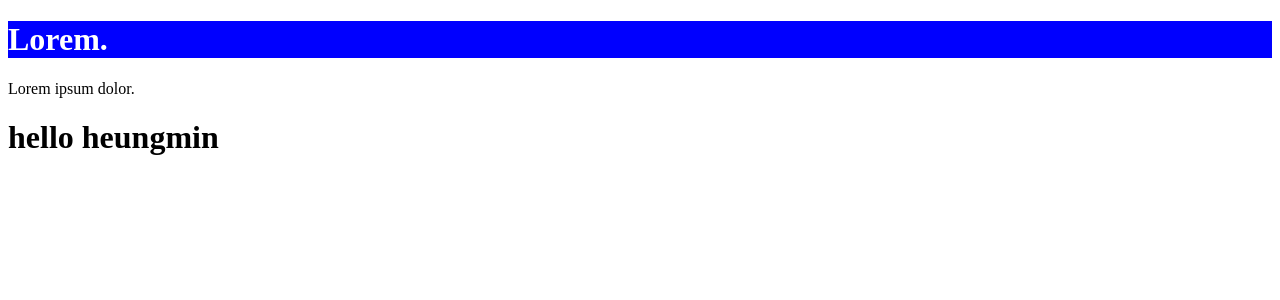
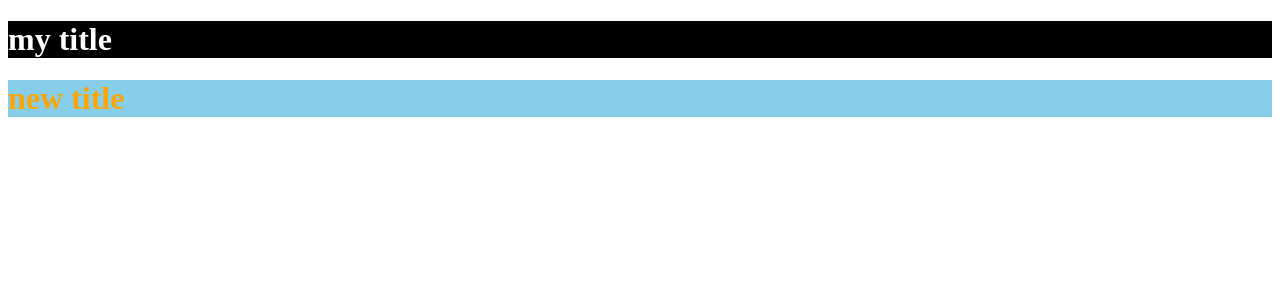
Before and after one commit to smil98/react20231031, a React (Create React App) app: page / in a window 1280 px wide. Shown: the top 300 px of the page. Built offline with nearby package versions, Linux system fonts and the light colour scheme.

Commit message:
Giving Styles using props

```diff
--- a/src/App.js
+++ b/src/App.js
@@ -1,27 +1,18 @@
 function App() {
   return (
-    <>
-      <h1
-        className="note"
-        style={{ backgroundColor: "blue", color: "white" }}
-        title="title property"
-      >
-        Lorem.
-      </h1>
-      <p title="content property">Lorem ipsum dolor.</p>
-      <MyComp title="my property" name="heungmin" />
-    </>
+    <div>
+      <MyHeader color="white" bg="black" text="my title" />
+      <MyHeader color="orange" bg="skyblue" text="new title" />
+    </div>
   );
 }
 
-//properties returned by function delivered as factor
-//ex. title ="my property" -> {title:"my property"}
-//property shortened as props
-function MyComp(props) {
-  console.log("property that MyComp has fetched", props);
+function MyHeader(props) {
+  console.log(props.color);
+  console.log(props.bg);
   return (
-    <div>
-      <h1 title={props.title}>hello {props.name}</h1>
+    <div style={{ color: props.color, backgroundColor: props.bg }}>
+      <h1>{props.text}</h1>
     </div>
   );
 }
```
